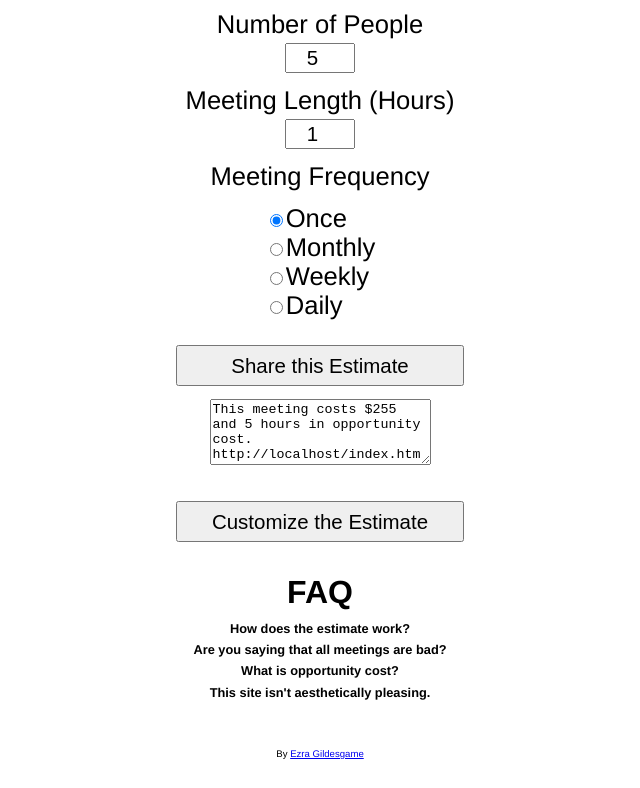
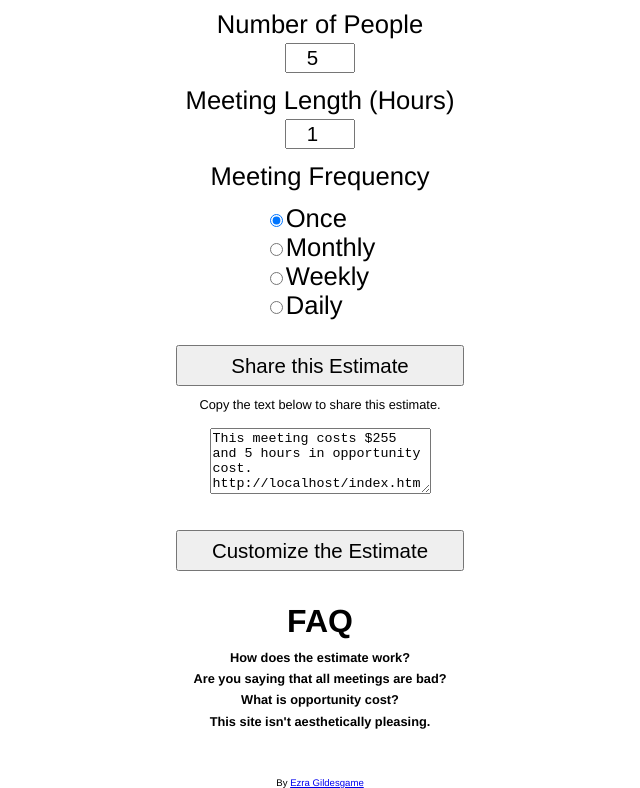
Before and after one commit to ezra-g/meeting-cost, a plain HTML site: page index.html in a window 1280 px wide. Both pictures are taken after a click on the button "Share this Estimate". Shown: the part 149-937 px from the top of the page, without its empty margins (320-960 px from the left). Before the commit the page ends 908 px from the top, so only its background shows below. Drawn offline with Linux system fonts and the light colour scheme.

Commit message:
Add explanation text to rudimentary share textarea

```diff
--- a/index.html
+++ b/index.html
@@ -48,6 +48,7 @@
 			</div>
 			<button class="shareEstimateTitle expand-next">Share this Estimate</button>
 			<div class="shareContainer hidden">
+				<span>Copy the text below to share this estimate.</span>
 				<textarea id="shareEstimate" value="" cols=25 rows=4 readonly="readonly"></textarea>
 			</div>
 		</br>
```
